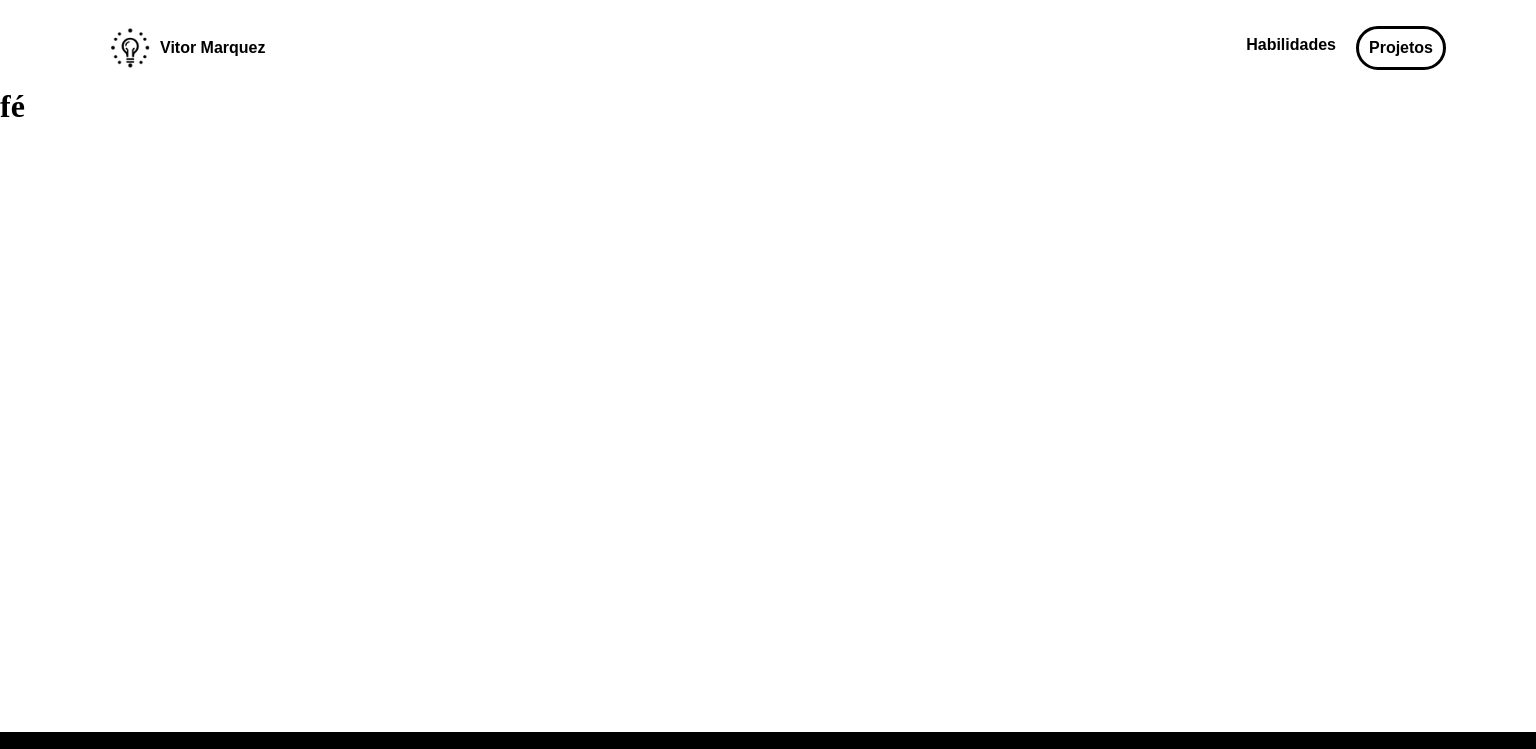
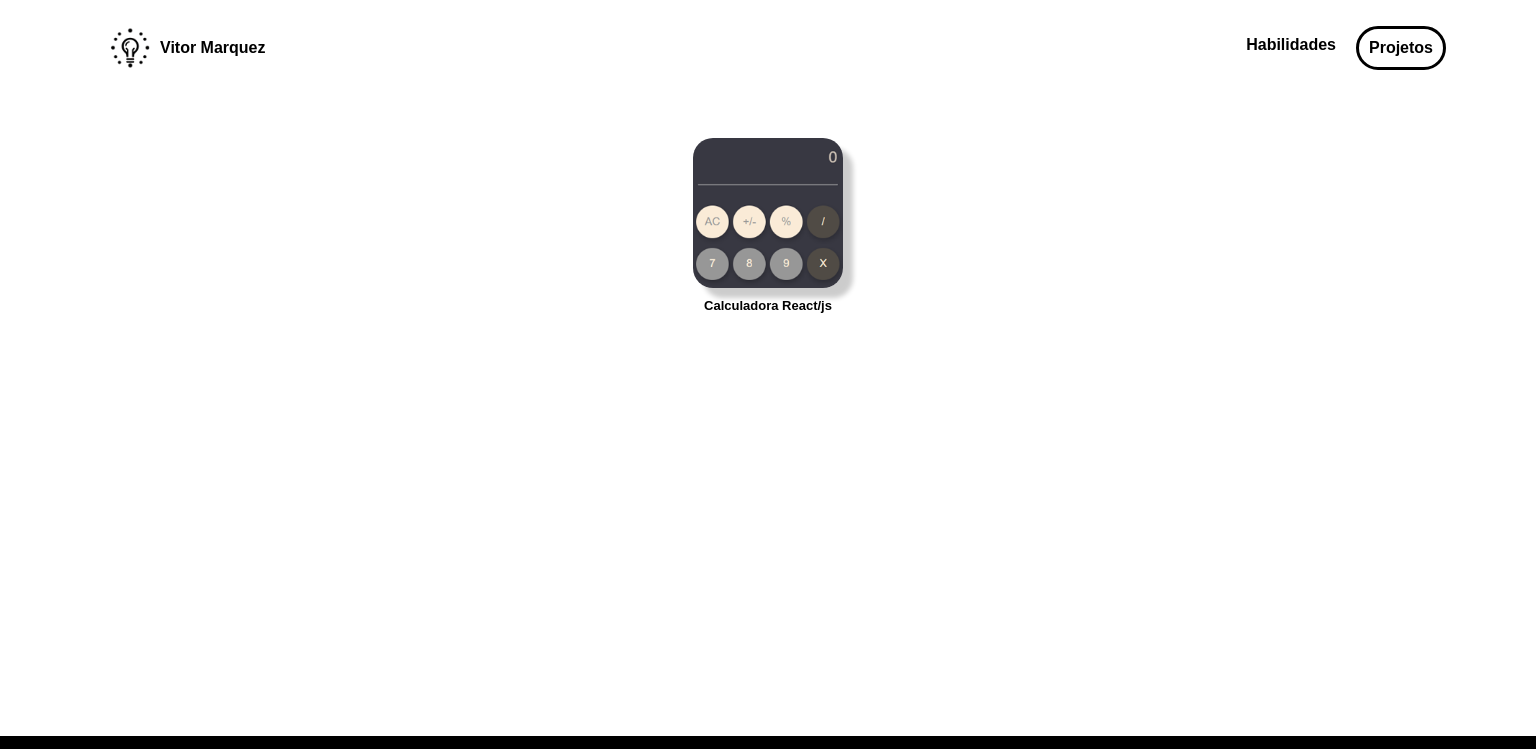
Before and after one commit to VitorMarquezz/portefolio, a React (Create React App) app: page /projetos in a window 1536 px wide. Shown: the top 749 px of the page. Built offline with nearby package versions, Linux system fonts and the light colour scheme.

Commit message:
primeiro projeto adicionado

```diff
--- a/src/components/footer/footer.module.css
+++ b/src/components/footer/footer.module.css
@@ -35,5 +35,6 @@
     width: 100%;
     position: absolute;
     bottom: 0;
+    height: 2em;
 }
 }
--- a/src/paginas/projetos/Projetos.module.css
+++ b/src/paginas/projetos/Projetos.module.css
@@ -0,0 +1,45 @@
+.container {
+    margin: 50px 16px;
+    display: flex;
+    gap: 20px;
+    flex-wrap: wrap;
+    align-items: center;
+    justify-content: center;
+}
+
+.projetos {
+
+}
+
+.projeto1 {
+    width: 150px;
+    height: 150px;
+    background-image: url('../../img/calculadora1.png');
+    background-position: bottom;
+    background-repeat: no-repeat;
+    background-size: 180px;
+    box-shadow: 10px 10px 5px 0px rgba(0,0,0,0.2);
+    border-radius: 20px;
+}
+
+.projetoLegenda {
+    text-align: center;
+    font-family: 'Sora', sans-serif;
+    font-size: small;
+    padding: 10px;
+    font-weight: 600;
+}
+
+@media only screen and (min-width: 1310px) {
+    .projeto1:hover {
+    width: 250px;
+    height: 250px;
+    background-image: url('../../img/calculadora1.png');
+    background-position: bottom;
+    background-repeat: no-repeat;
+    background-size: 250px;
+    box-shadow: 10px 10px 5px 0px rgba(0,0,0,0.2);
+    border-radius: 20px;
+    transition: width 0.3s, height 0.6s;
+}
+}
--- a/src/paginas/projetos/index.js
+++ b/src/paginas/projetos/index.js
@@ -1,9 +1,20 @@
-import styles from './Projetos.module.css'
+import { Link } from "react-router-dom";
+import styles from "./Projetos.module.css";
 
 export default function Projetos() {
-    return(
-       <div>
-            <h1>fé</h1>
-       </div>
-)
+  return (
+    <div className={styles.container}>
+      <div className={styles.projetos}>
+        <Link
+          to={"https://calculadora-azure-ten.vercel.app/"}
+          className={styles.sociais__link}
+          target="_blank"
+        >
+          <div className={styles.projeto1}></div>
+        </Link>
+
+        <p className={styles.projetoLegenda}>Calculadora React/js</p>
+      </div>
+    </div>
+  );
 }
```
Also changed, not shown: src/img/calculadora1.png (added), src/img/calculadora2.png (added).
